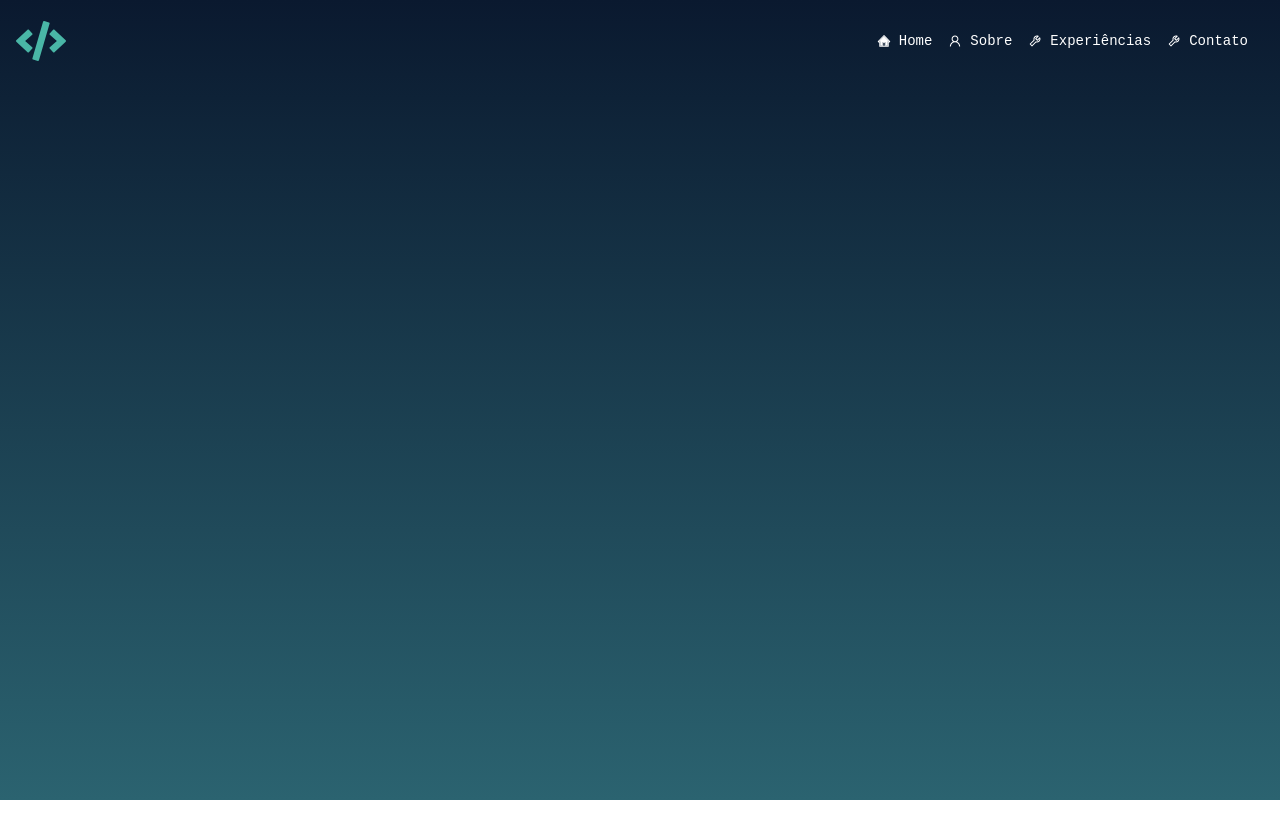
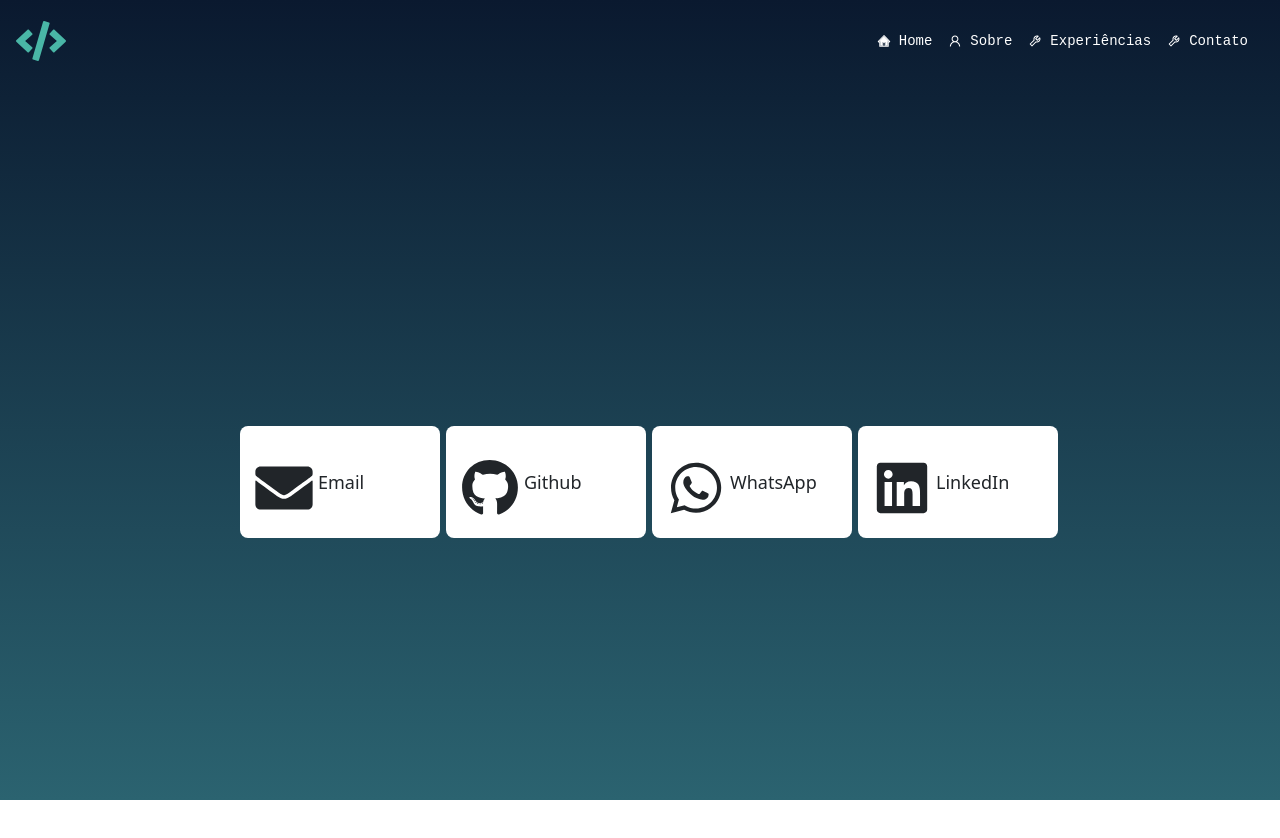
Before and after one commit to felipetoledo88/portfolio, a React (Create React App) app: page /contact in a window 1280 px wide. Shown: the top 838 px of the page. Before the commit the page ends 800 px from the top, so only its background shows below. Built offline with nearby package versions, Linux system fonts and the light colour scheme; a web font is replaced by a local one.

Commit message:
feat: ajustando cards

```diff
--- a/src/pages/Contact/index.tsx
+++ b/src/pages/Contact/index.tsx
@@ -1,11 +1,48 @@
 import { HeaderPage } from "../../components/Header";
-import { Header } from "../../components/Header/styles";
-import { ContactPage } from "./styles";
+import { ContactPage, ContactContainer, ContactCard, ContactIcon, ContactText } from "./styles";
+import { FaEnvelope, FaGithub, FaWhatsapp, FaLinkedin } from "react-icons/fa";
+import { Row, Col } from "react-bootstrap";
 
-export function Contact(){
-    return (
-        <ContactPage>
-         <HeaderPage/>
-        </ContactPage>
-    )
+export function Contact() {
+  return (
+    <ContactPage>
+      <HeaderPage />
+      <ContactContainer>
+        <Row className="justify-content-center align-items-center">
+          <Col xs={12} sm={6} md={3}>
+            <ContactCard>
+              <ContactIcon>
+                <FaEnvelope size={48} />
+              </ContactIcon>
+              <ContactText>Email</ContactText>
+            </ContactCard>
+          </Col>
+          <Col xs={12} sm={6} md={3}>
+            <ContactCard>
+              <ContactIcon>
+                <FaGithub size={48} />
+              </ContactIcon>
+              <ContactText>Github</ContactText>
+            </ContactCard>
+          </Col>
+          <Col xs={12} sm={6} md={3}>
+            <ContactCard>
+              <ContactIcon>
+                <FaWhatsapp size={48} />
+              </ContactIcon>
+              <ContactText>WhatsApp</ContactText>
+            </ContactCard>
+          </Col>
+          <Col xs={12} sm={6} md={3}>
+            <ContactCard>
+              <ContactIcon>
+                <FaLinkedin size={48} />
+              </ContactIcon>
+              <ContactText>LinkedIn</ContactText>
+            </ContactCard>
+          </Col>
+        </Row>
+      </ContactContainer>
+    </ContactPage>
+  );
 }
--- a/src/pages/Contact/styles.js
+++ b/src/pages/Contact/styles.js
@@ -11,3 +11,38 @@ export const ContactPage = styled.div`
     padding-bottom: 40px;
   }
 `;
+
+export const ContactContainer = styled.div`
+  max-width: 800px;
+  margin: 0 auto;
+  display: flex;
+  justify-content: center;
+  align-items: center;
+  height: 100%;
+`;
+
+export const ContactCard = styled.div`
+  background-color: #fff;
+  border-radius: 8px;
+  padding: 20px;
+  display: flex;
+  align-items: center;
+  margin-right: 20px;
+  cursor: pointer;
+  transition: transform 0.3s;
+  width: 200px;
+
+  &:hover {
+    transform: translateY(-5px);
+  }
+`;
+
+export const ContactIcon = styled.span`
+  font-size: 48px;
+  margin-right: 10px;
+  transform: scale(1.2);
+`;
+
+export const ContactText = styled.span`
+  font-size: 18px;
+`;
```
